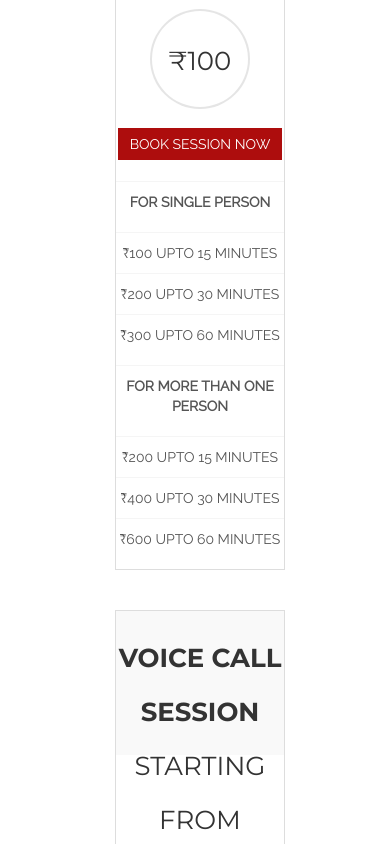
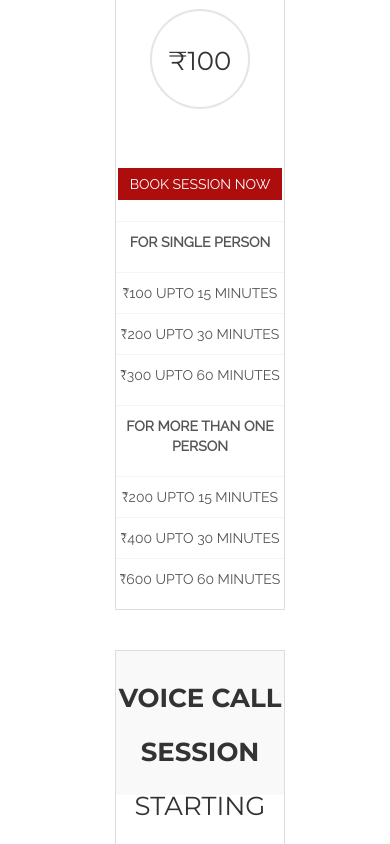
Before and after one commit to yash14196/insightsforyou.github.io, a plain HTML site: page index.html in a window 390 px wide. Shown: the part 8080-8924 px from the top of the page. Drawn offline with nearby package versions, Linux system fonts and the light colour scheme.

Commit message:
updating..

```diff
--- a/index.html
+++ b/index.html
@@ -25,6 +25,9 @@ counselling, holistic wellness, emotional guidance, psychiatrist, psychology, co
     <style>
         html {
             overflow-x: hidden;
+            width: 100vw;
+            padding:0;
+            margin:0;
         }
 
         .ofHandle {
@@ -83,7 +86,7 @@ counselling, holistic wellness, emotional guidance, psychiatrist, psychology, co
 
         @media (max-width: 767px) {
             .plan a {
-                margin-top: 200px;
+                margin-top: 240px;
             }
 
             .hide-img {
```
